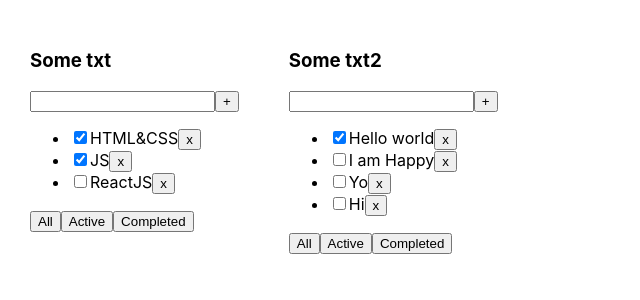
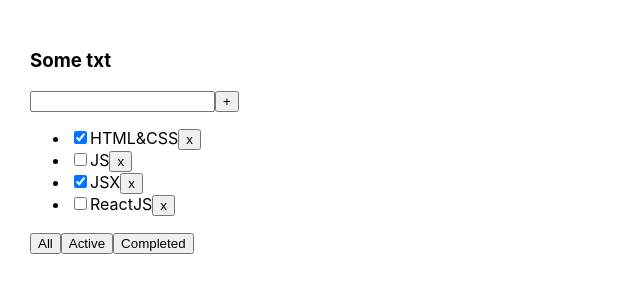
Before and after one commit to fanur56/ToDo_list, a React (Create React App) app: page / in a window 1280 px wide. Shown: the top 300 px of the page, without its empty margins (0-640 px from the left). Built offline with nearby package versions, Linux system fonts and the light colour scheme.

Commit message:
added functions for deleting and filter tasks

```diff
--- a/src/App.tsx
+++ b/src/App.tsx
@@ -1,24 +1,51 @@
-import React from 'react';
+import React, {useState} from 'react';
 import './App.css';
-import {Todolist} from "./Todolist";
-
+import {TasksPropsType, Todolist} from "./Todolist";
+export type filterValueType = 'All' | 'Active' | 'Completed';
 function App() {
-    const tasks1 = [
+    /*let tasks = [
         { id: 1, title: "HTML&CSS", isDone: true },
         { id: 2, title: "JS", isDone: true },
-        { id: 3, title: "ReactJS", isDone: false }
-    ]
-    const tasks2 = [
-        { id: 1, title: "Hello world", isDone: true },
-        { id: 2, title: "I am Happy", isDone: false },
-        { id: 3, title: "Yo", isDone: false },
-        { id: 4, title: "Hi", isDone: false }
-    ]
+        { id: 3, title: "JSX", isDone: true },
+        { id: 4, title: "ReactJS", isDone: false }
+    ]*/
+
+    let [tasks, setTasks] = useState<Array<TasksPropsType>>([
+        {id: 1, title: "HTML&CSS", isDone: true},
+        {id: 2, title: "JS", isDone: false},
+        {id: 3, title: "JSX", isDone: true},
+        {id: 4, title: "ReactJS", isDone: false}
+    ])
+
+    let [filterValue, setFilterValue] = useState<filterValueType>('All')
+
+
+    const removeTask = (taskId: number) => {
+        tasks = tasks.filter((el) => el.id !== taskId)
+        setTasks(tasks)
+        console.log(taskId);
+    }
+
+    const changeFilter = (filterValue: filterValueType) => {
+        setFilterValue(filterValue)
+    }
+
+    let filteredTask = tasks
+    if (filterValue === 'Completed') {
+        filteredTask = tasks.filter(el => el.isDone)
+    }
+    if (filterValue === 'Active') {
+        filteredTask = tasks.filter(el => !el.isDone)
+    }
 
     return (
         <div className="App">
-            <Todolist title = {'Some txt'} tasks = {tasks1}/>
-            <Todolist title = {'Some txt2'} tasks = {tasks2}/>
+            <Todolist
+                title={'Some txt'}
+                tasks={filteredTask}
+                removeTask={removeTask}
+                changeFilter={changeFilter}
+            />
         </div>
     );
 }
--- a/src/Todolist.tsx
+++ b/src/Todolist.tsx
@@ -1,14 +1,18 @@
 import React from "react";
+import {filterValueType} from "./App";
 
 type TodolistPropsType = {
     title: string
     tasks: Array<TasksPropsType>
+    removeTask:(id: number)=>void
+    changeFilter: (filterValue: filterValueType)=>void
+
 }
 
-type TasksPropsType = {
+export type TasksPropsType = {
     id: number,
     title: string,
-    isDone: boolean
+    isDone: boolean,
 }
 
 export const Todolist = (props: TodolistPropsType) => {
@@ -22,12 +26,12 @@
             </div>
             <ul>
                 {
-                    props.tasks.map((t) => {
+                    props.tasks.map((el) => {
                         return (
                             <li>
-                                <input type="checkbox" checked={t.isDone}/>
-                                <span>{t.title}</span>
-                                <button onClick={() => alert(t.id)}>x</button>
+                                <input type="checkbox" checked={el.isDone}/>
+                                <span>{el.title}</span>
+                                <button onClick={() => {props.removeTask(el.id)}}>x</button>
                             </li>
 
                         )
@@ -36,9 +40,9 @@
 
             </ul>
             <div>
-                <button>All</button>
-                <button>Active</button>
-                <button>Completed</button>
+                <button onClick={()=>{props.changeFilter('All')}}>All</button>
+                <button onClick={()=>{props.changeFilter('Active')}}>Active</button>
+                <button onClick={()=>{props.changeFilter('Completed')}}>Completed</button>
             </div>
         </div>
     )
```
